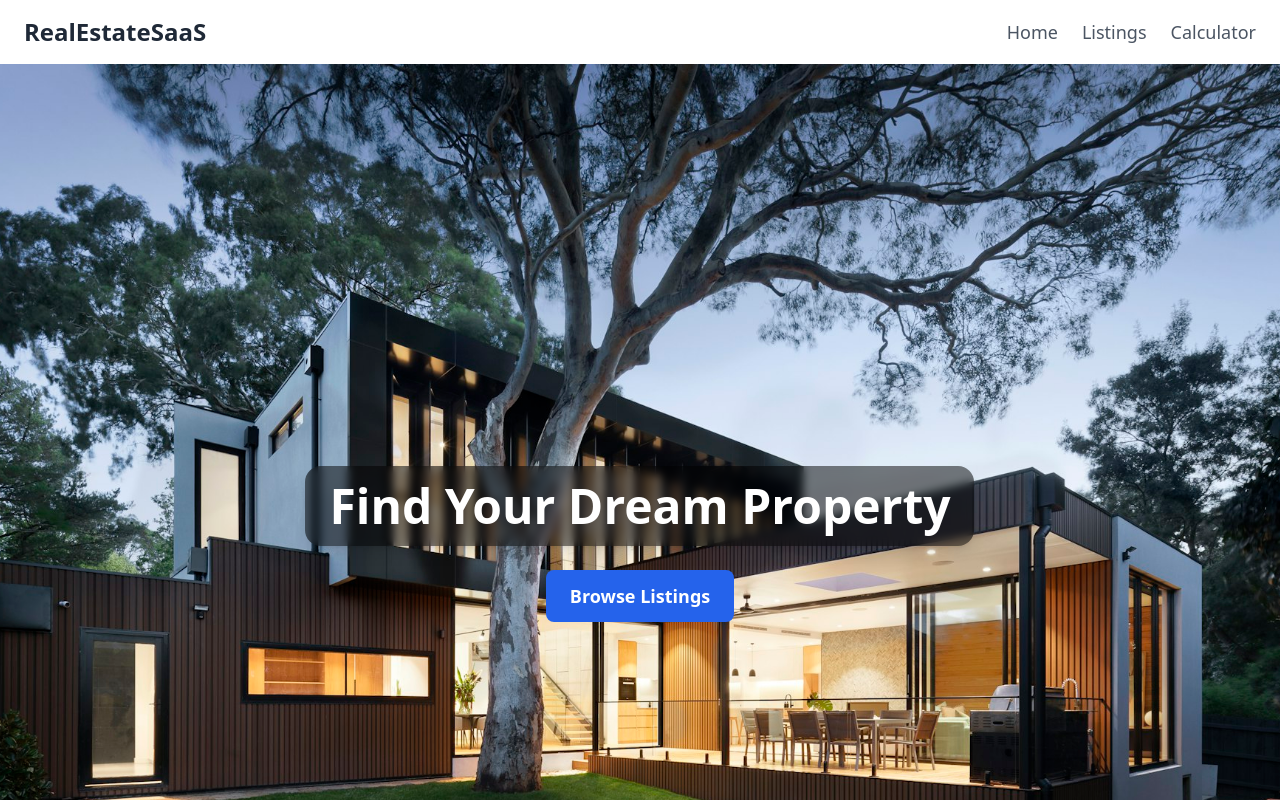
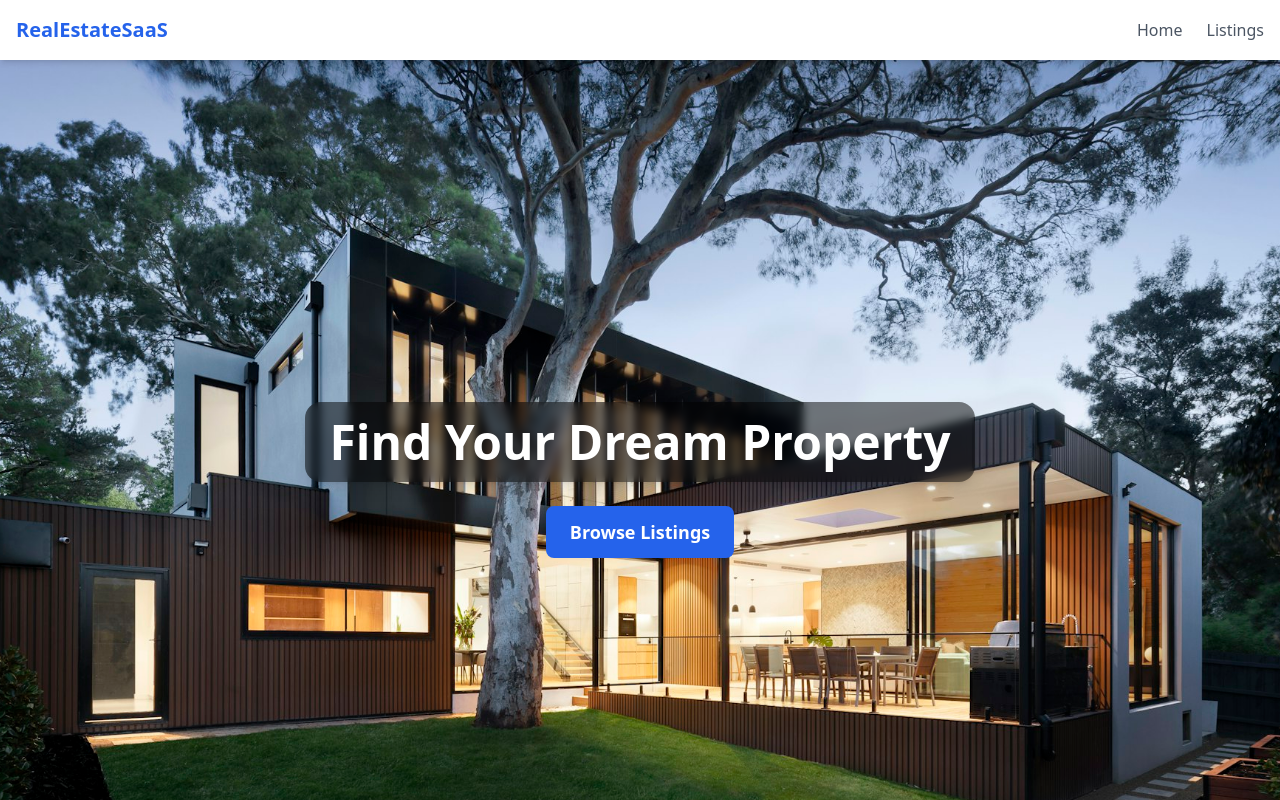
Before and after one commit to Penace/RealEstateSaas, a React (Vite) app in the folder frontend/: page / in a window 1280 px wide. Shown: the top 800 px of the page. Built offline with nearby package versions, Linux system fonts and the light colour scheme.

Commit message:
Fix Navbar and Home buttons to use React Router Link for SPA navigation

```diff
--- a/frontend/src/components/Navbar.jsx
+++ b/frontend/src/components/Navbar.jsx
@@ -2,19 +2,22 @@ import { Link } from "react-router-dom";
 
 export default function Navbar() {
   return (
-    <nav className="flex items-center justify-between px-6 py-4 shadow-md bg-white dark:bg-gray-900">
-      <div className="text-2xl font-bold text-gray-800 dark:text-white">
+    <nav className="fixed top-0 left-0 w-full bg-white shadow-md z-50 p-4 flex justify-between items-center">
+      <Link to="/" className="text-xl font-bold text-blue-600">
         RealEstateSaaS
-      </div>
-      <div className="flex gap-6 text-gray-600 dark:text-gray-300 text-lg">
-        <Link to="/" className="hover:text-blue-500">
+      </Link>
+      <div className="space-x-6">
+        <Link
+          to="/"
+          className="text-gray-600 hover:text-blue-600 transition-all"
+        >
           Home
         </Link>
-        <Link to="/listings" className="hover:text-blue-500">
+        <Link
+          to="/listings"
+          className="text-gray-600 hover:text-blue-600 transition-all"
+        >
           Listings
-        </Link>
-        <Link to="/calculator" className="hover:text-blue-500">
-          Calculator
         </Link>
       </div>
     </nav>
--- a/frontend/src/pages/Home.jsx
+++ b/frontend/src/pages/Home.jsx
@@ -1,4 +1,5 @@
 import { useEffect } from "react";
+import { Link } from "react-router-dom";
 import PropertyShowcase from "../components/PropertyShowcase";
 import FeatureCard from "../components/FeatureCard";
 import house1 from "/src/assets/house1.jpg";
@@ -81,12 +82,12 @@ export default function Home() {
         >
           Find Your Dream Property
         </h1>
-        <a
-          href="/listings"
+        <Link
+          to="/listings"
           className="mt-6 text-white bg-blue-600 hover:bg-blue-500 px-6 py-3 rounded-lg text-lg font-semibold transition-all duration-300"
         >
           Browse Listings
-        </a>
+        </Link>
       </section>
 
       {/* Info Section */}
@@ -131,7 +132,6 @@ export default function Home() {
       <div id="listings">
         <PropertyShowcase
           image={house1}
-          url="/listings/modernluxuryvilla"
           title="Modern Luxury Villa"
           description="5 bedrooms · Private Pool · Panoramic Views"
         />
@@ -152,11 +152,12 @@ export default function Home() {
         id="ctaSection"
         className="h-64 bg-gray-900 flex items-center justify-center overflow-hidden opacity-0 transition-all duration-700"
       >
-        <a href="/listing">
-          <button className="px-8 py-4 text-white bg-blue-600 hover:bg-blue-500 rounded-xl text-2xl shadow-lg transition-all duration-300 ease-out">
-            Start Your Journey
-          </button>
-        </a>
+        <Link
+          to="/listings"
+          className="px-8 py-4 text-white bg-blue-600 hover:bg-blue-500 rounded-xl text-2xl shadow-lg transition-all duration-300 ease-out"
+        >
+          Start Your Journey
+        </Link>
       </section>
 
       {/* Footer Placeholder */}
```
